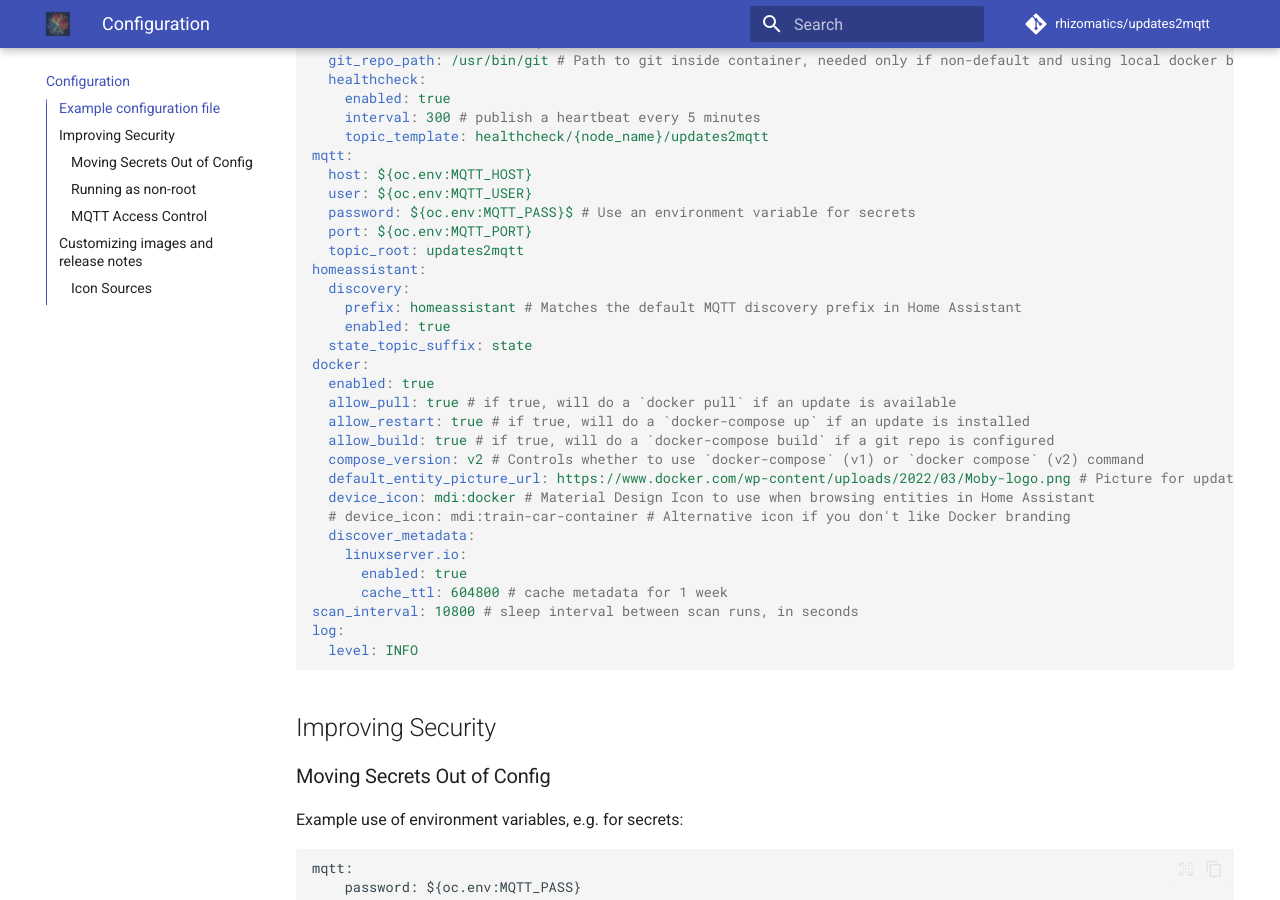
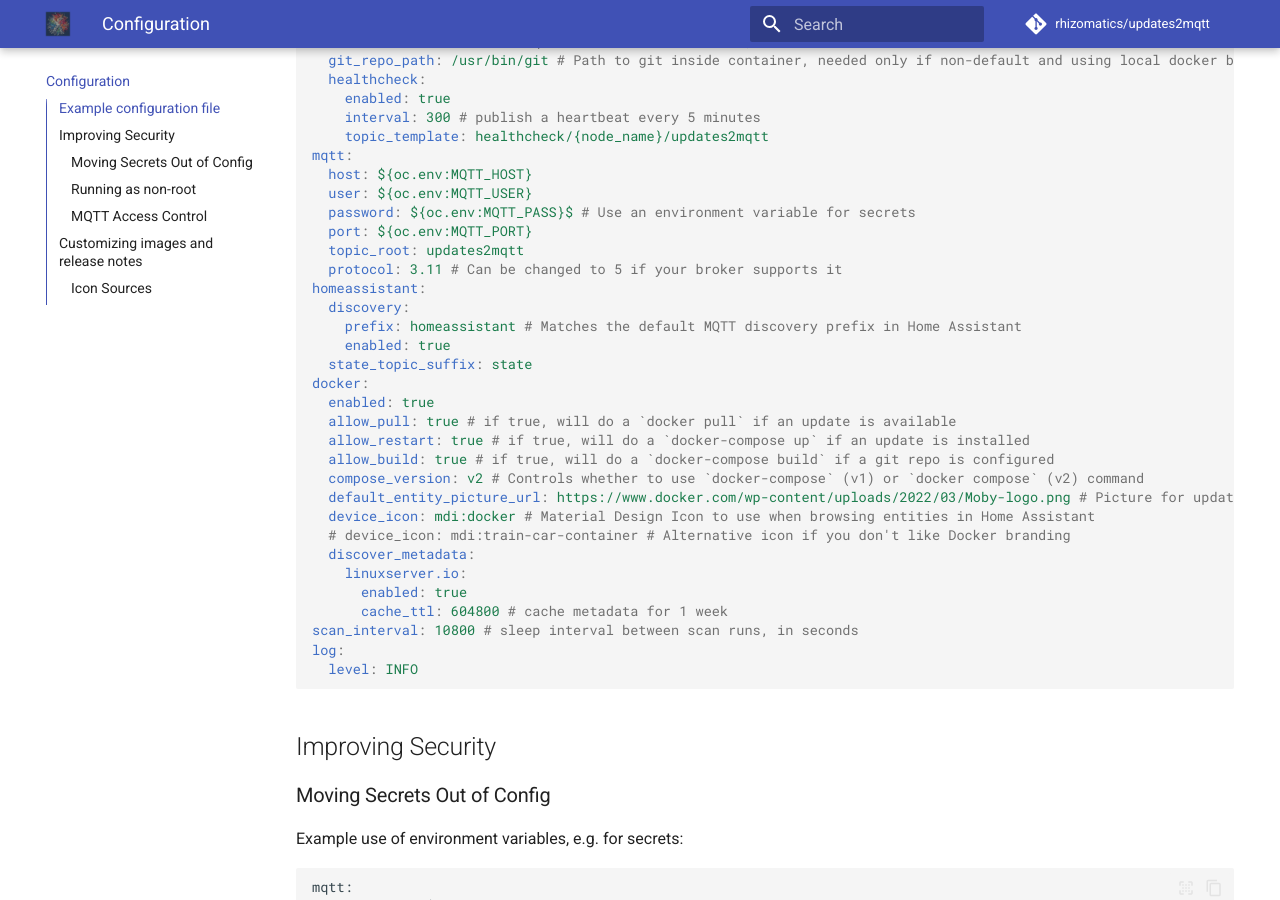
Before and after one commit to rhizomatics/updates2mqtt, an MkDocs documentation site: the page built from docs/configuration.md, in a window 1280 px wide and 900 px high, scrolled down 422 px. Built offline with MkDocs 1.6.1 and Material for MkDocs 9.7.7, drawn with Linux system fonts in a browser that asks for light colours; plug-ins that fetch from the network failed and are left out; comment, search, counter and statistics services are not loaded.

Commit message:
docs update

```diff
--- a/docs/configuration.md
+++ b/docs/configuration.md
@@ -22,6 +22,7 @@ mqtt:
   password: ${oc.env:MQTT_PASS}$ # Use an environment variable for secrets
   port: ${oc.env:MQTT_PORT}
   topic_root: updates2mqtt
+  protocol: 3.11 # Can be changed to 5 if your broker supports it
 homeassistant:
   discovery:
     prefix: homeassistant # Matches the default MQTT discovery prefix in Home Assistant
```
Also changed, not shown: 1 other file.
